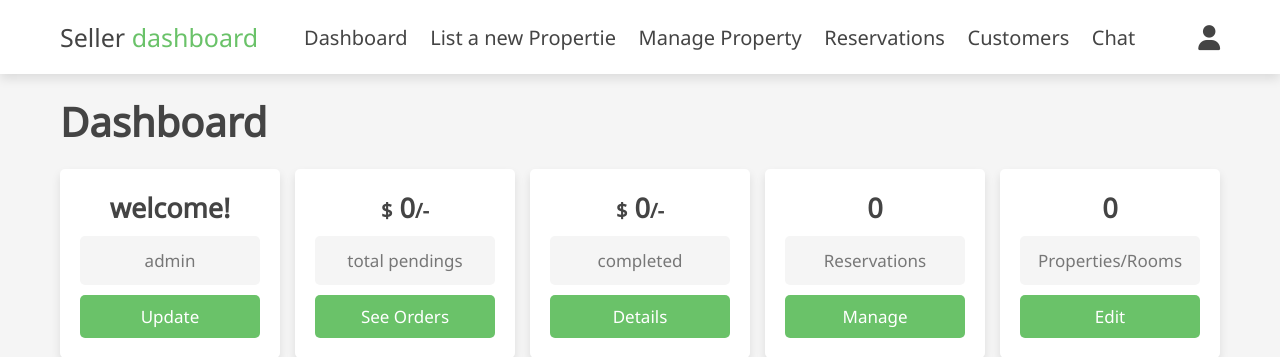
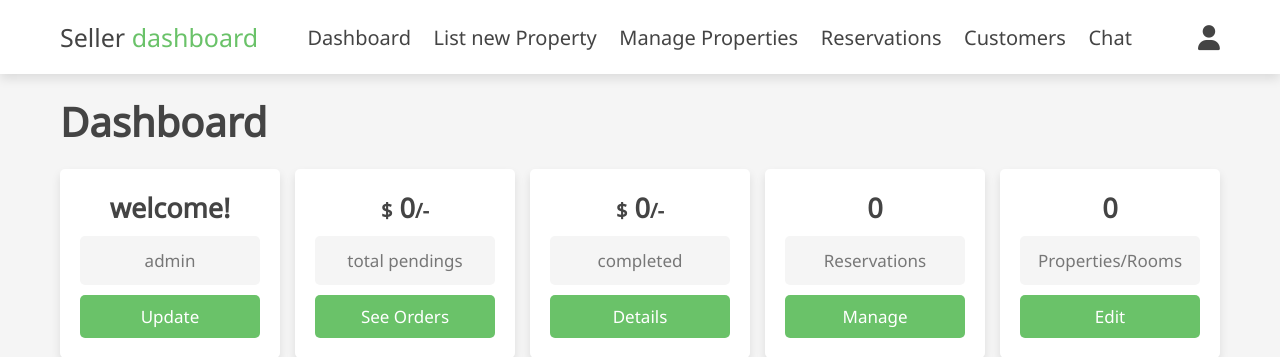
Before and after one commit to shav74/petwet, a PHP site: page /admin/dashboard.php in a window 1280 px wide. Shown: the top 357 px of the page. Run offline with PHP 8.4, Linux system fonts and the light colour scheme; a user stored in the database is signed in; data comes from the database, SQL or seed files in the repository; data that the repository does not hold is empty; some libraries are stand-ins or nearby versions.

Commit message:
done n dusted

```diff
--- a/ecommerce website/components/admin_header.php
+++ b/ecommerce website/components/admin_header.php
@@ -19,8 +19,8 @@ if (isset($message)) {
 
       <nav class="navbar">
          <a href="../admin/dashboard.php">Dashboard</a>
-         <a href="../admin/products.php">List a new Propertie</a>
-         <a href="../admin/manage-products.php">Manage Property</a>
+         <a href="../admin/products.php">List new Property</a>
+         <a href="../admin/manage-products.php">Manage Properties</a>
          <a href="../admin/placed_orders.php">Reservations</a>
          <!-- <a href="../admin/admin_accounts.php">admins</a> -->
          <a href="../admin/users_accounts.php">Customers</a>
```
